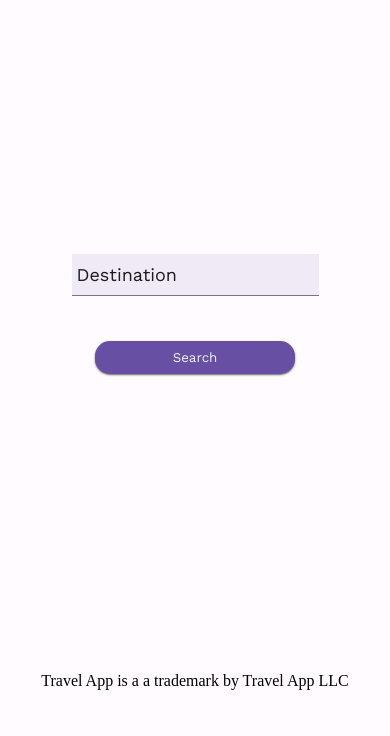
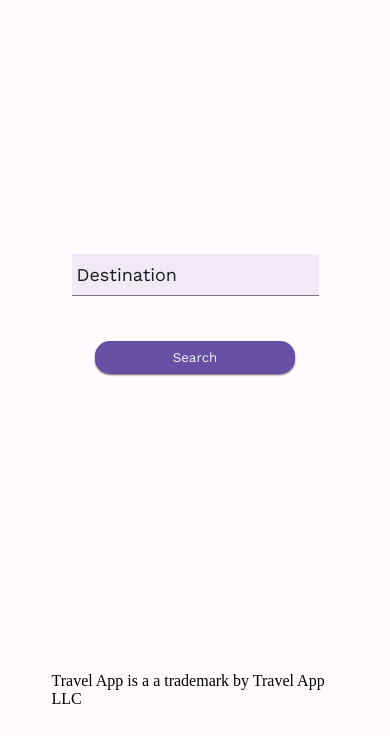
Before and after one commit to peterokwara/travel-app, a website built with webpack: page src/client/views/index.html in a window 390 px wide. Shown: the part 108-844 px from the top of the page. Built offline with nearby package versions, Linux system fonts and the light colour scheme.

Commit message:
Fix responsive issues with the UI

```diff
--- a/src/client/styles/styles.scss
+++ b/src/client/styles/styles.scss
@@ -20,10 +20,11 @@ body {
 body {
   display: grid;
   grid-template-rows: 80px 1fr 80px;
+  grid-template-columns: repeat(3, 1fr);
   grid-template-areas:
-    "h"
-    "c"
-    "f";
+    ". h ."
+    ". c ."
+    ". f .";
 
   header {
     grid-area: h;
```
